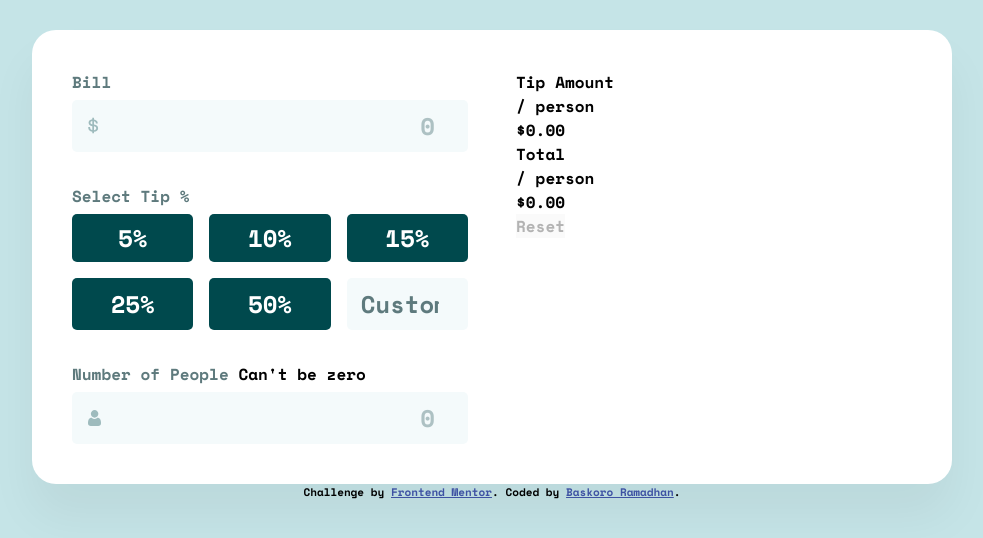
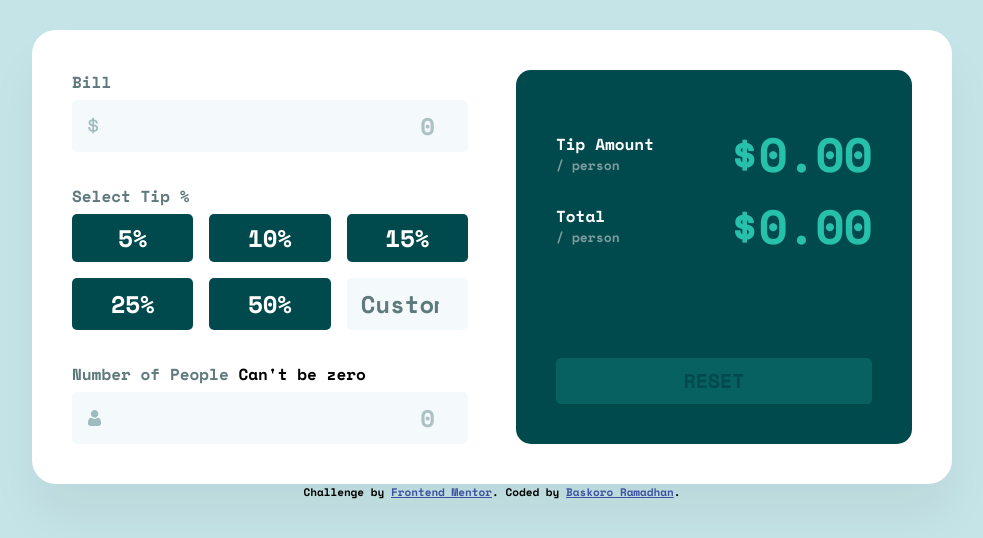
Before and after one commit to BaskoroR725/12-tip-calculator-app-js, a website: page index.html in a window 1280 px wide. Shown: the part 212-750 px from the top of the page, without its empty margins (148-1131 px from the left). Drawn offline with nearby package versions, Linux system fonts and the light colour scheme.

Commit message:
style results

```diff
--- /dev/null
+++ b/scss/components/_results.scss
@@ -0,0 +1,57 @@
+.calculator__display-area {
+  background-color: var(--clr-neutral-900);
+  padding: 2.5rem 1.5rem 1.5rem;
+  border-radius: 0.9375rem;
+  display: flex;
+  flex-direction: column;
+  justify-content: space-between;
+  gap: 2rem;
+
+  @media (min-width: 48rem) {
+    padding: 3rem 2.5rem 2.5rem;
+  }
+}
+
+.result-item {
+  display: flex;
+  justify-content: space-between;
+  align-items: center;
+  gap: 1rem;
+
+  &__title{
+    color: var(--clr-white);
+    font-size: 1rem;
+  }
+
+  &__subtitle {
+    font-size: 0.8125rem;
+    color: var(--clr-neutral-400);
+  }
+
+  &__value {
+    color: var(--clr-primary-400);
+    font-size: clamp(2rem, 8vw, 3rem);
+    letter-spacing: -1px;
+  }
+}
+
+.btn-reset {
+  width: 100%;
+  background-color: var(--clr-primary-400);
+  color: var(--clr-neutral-900);
+  font-size: 1.25rem;
+  text-transform: uppercase;
+  padding-block: 0.5rem;
+  border-radius: 0.3125rem;
+  transition: background-color 0.2s ease;
+
+  &:hover:not(:disabled){
+    background-color: var(--clr-neutral-200);
+  }
+
+  &:disabled{
+    opacity: 0.2;
+    cursor: not-allowed;
+  }
+
+}
--- a/scss/main.scss
+++ b/scss/main.scss
@@ -3,3 +3,4 @@
 @use 'base/reset';
 
 @use 'components/calculator';
+@use 'components/results';
```
Also changed, not shown: css/style.css, 1 other file.
